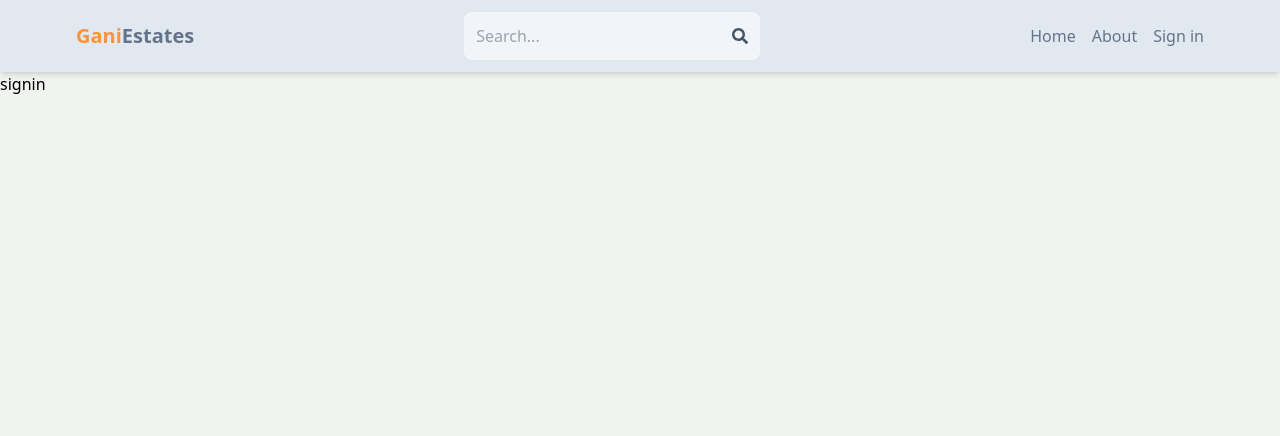
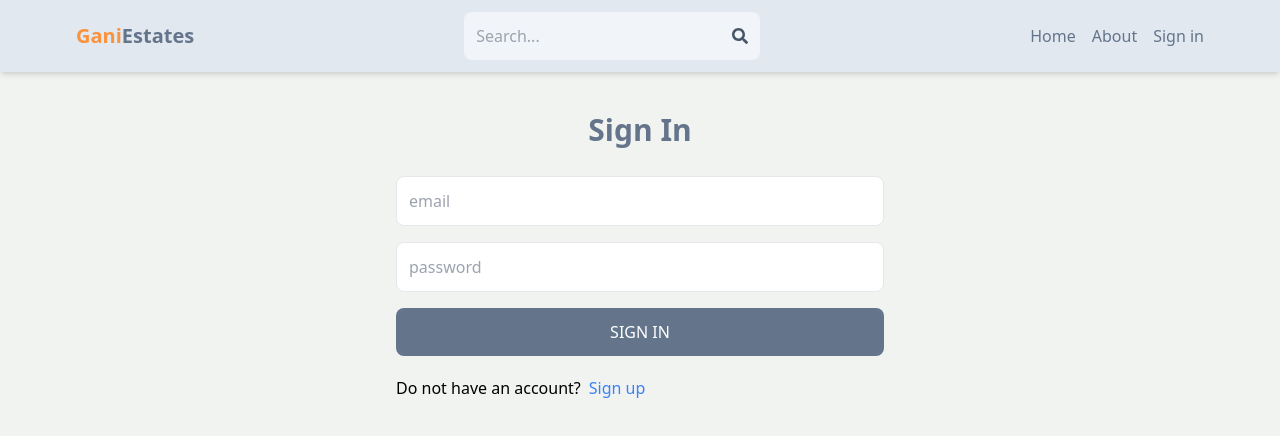
Before and after one commit to SaraGinsburg/real-estate, a React (Vite) app in the folder client/: page /sign-in in a window 1280 px wide. Shown: the top 436 px of the page. Built offline with nearby package versions, Linux system fonts and the light colour scheme.

Commit message:
complete sign in page functionality

```diff
--- a/client/src/pages/SignIn.jsx
+++ b/client/src/pages/SignIn.jsx
@@ -1,5 +1,77 @@
-import React from 'react';
+import { useState } from 'react';
+import { Link, useNavigate } from 'react-router-dom';
 
 export default function SignIn() {
-  return <div>signin</div>;
+  const [formData, setFormData] = useState({});
+  const [error, setError] = useState(null);
+  const [loading, setLoading] = useState(false);
+  const navigate = useNavigate();
+
+  const handleChange = (e) => {
+    setFormData({
+      ...formData,
+      [e.target.id]: e.target.value,
+    });
+  };
+  const handleSubmit = async (e) => {
+    e.preventDefault();
+    try {
+      setLoading(true);
+      const res = await fetch('/api/auth/signin', {
+        method: 'POST',
+        headers: {
+          'Content-Type': 'application/json',
+        },
+        body: JSON.stringify(formData),
+      });
+      const data = await res.json();
+      if (data.success === false) {
+        setLoading(false);
+        setError(data.message);
+        return;
+      }
+      setLoading(false);
+      setError(null);
+      navigate('/');
+    } catch (error) {
+      setLoading(false);
+      setError(error.message);
+    }
+  };
+
+  return (
+    <div className='p-3 mx-auto max-w-lg'>
+      <h1 className='text-3xl text-center font-semibold my-7 text-slate-500'>
+        Sign In
+      </h1>
+      <form onSubmit={handleSubmit} className='flex flex-col gap-4'>
+        <input
+          type='email'
+          placeholder='email'
+          className='border p-3 rounded-lg'
+          id='email'
+          onChange={handleChange}
+        />
+        <input
+          type='password'
+          placeholder='password'
+          className='border p-3 rounded-lg'
+          id='password'
+          onChange={handleChange}
+        />
+        <button
+          disabled={loading}
+          className='rounded-lg p-3 bg-slate-500 text-white uppercase hover:opacity-80 disabled:opacity-50'>
+          {loading ? 'Loading...' : 'Sign In'}
+        </button>
+      </form>
+      <div className='flex gap-2 mt-5'>
+        <p>Do not have an account?</p>
+        <Link to={'/sign-up'}>
+          <span className='text-blue-500'>Sign up</span>
+        </Link>
+      </div>
+      {error && <p className='text-red-500 mt-5'>{error}</p>}
+    </div>
+  );
 }
```
